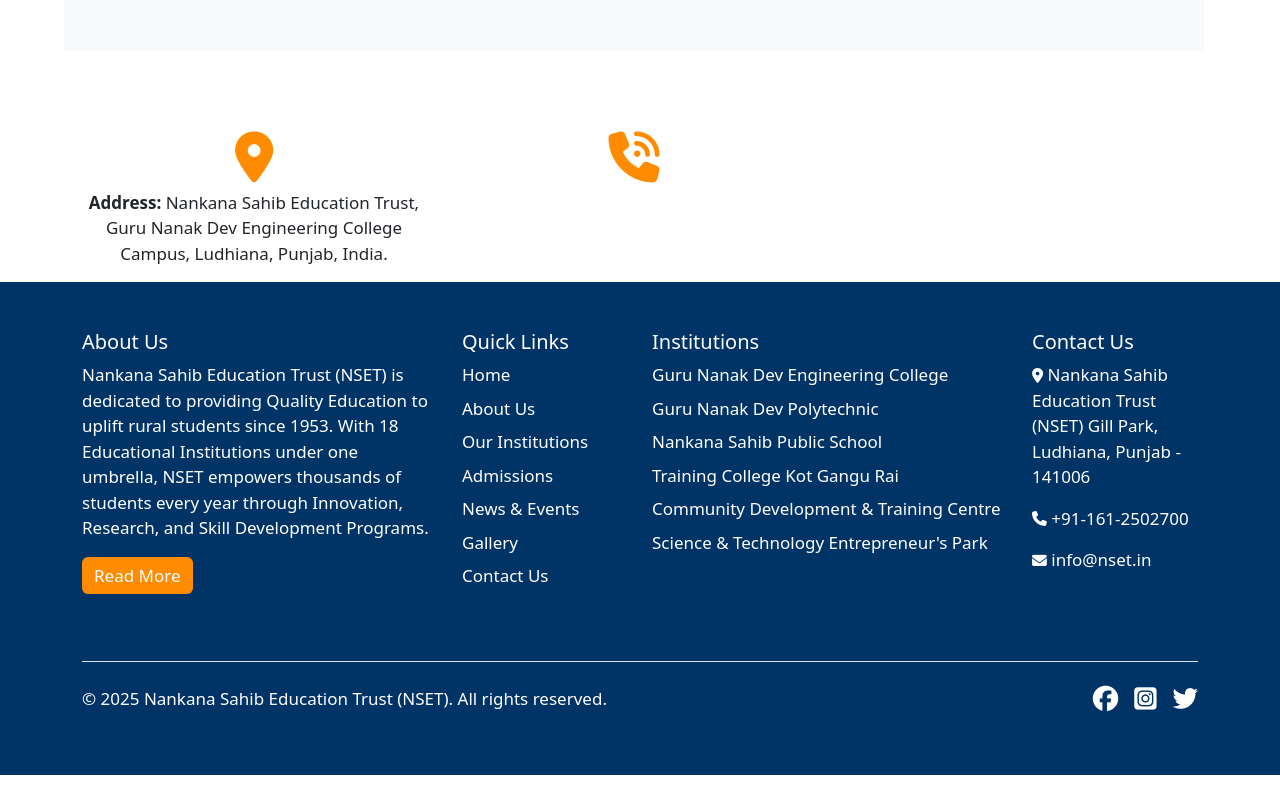
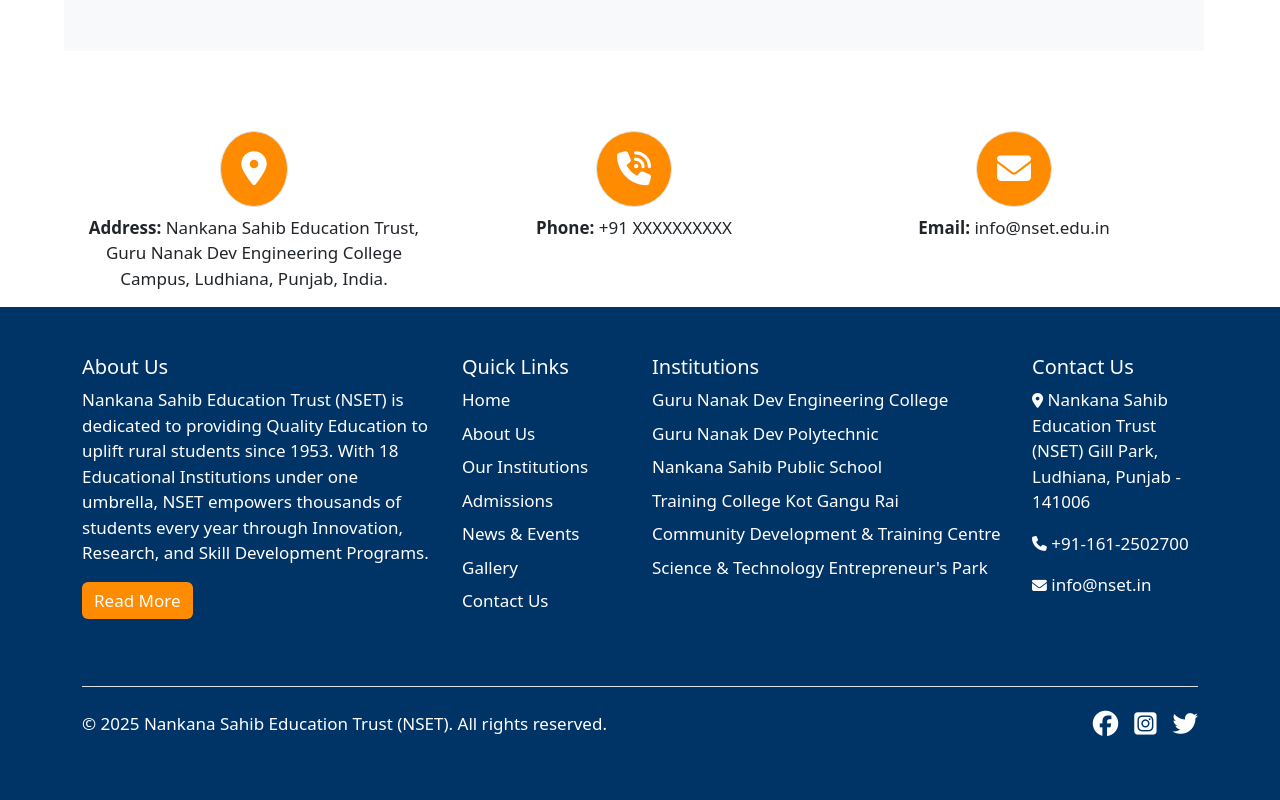
Before and after one commit to madhu-fullstack-web-developer/nankana_sahib_trust, a plain HTML site: page contactus.html in a window 1280 px wide. Shown: the part 872-1672 px from the top of the page. Before the commit the page ends 1647 px from the top, so only its background shows below. Drawn offline with nearby package versions, Linux system fonts and the light colour scheme.

Commit message:
Update contactus.html

```diff
--- a/contactus.html
+++ b/contactus.html
@@ -85,11 +85,20 @@
         <div class="container">
             <div class="row text-center">
                 <div class="col-4">
-                        <i class="fa-solid fa-location-dot fa-3x mb-2" style="color: #ff8C00;"></i>
-                        <p><strong>Address:</strong> Nankana Sahib Education Trust, Guru Nanak Dev Engineering College Campus, Ludhiana, Punjab, India.</p>
+                    <i class="fa-solid fa-location-dot fa-2x mb-2 border rounded-circle"
+                        style="background-color: #ff8C00; color: white; padding: 20px;"></i>
+                    <p><strong>Address:</strong> Nankana Sahib Education Trust, Guru Nanak Dev Engineering College
+                        Campus, Ludhiana, Punjab, India.</p>
                 </div>
                 <div class="col-4">
-                        <i class="fa-solid fa-phone-volume fa-3x mb-2" style="color: #ff8C00;"></i>
+                    <i class="fa-solid fa-phone-volume fa-2x mb-2 border rounded-circle"
+                        style="background-color: #ff8C00; color: white; padding: 20px;"></i>
+                    <p><strong>Phone: </strong>+91 XXXXXXXXXX </p>
+                </div>
+                <div class="col-4">
+                    <i class="fa-solid fa-envelope fa-2x mb-2 border rounded-circle"
+                        style="background-color: #ff8C00; color: white; padding: 20px;"></i>
+                    <p><strong>Email: </strong>info@nset.edu.in</p>
                 </div>
             </div>
         </div>
```
Lines whose indentation alone changed are shown as unchanged.
